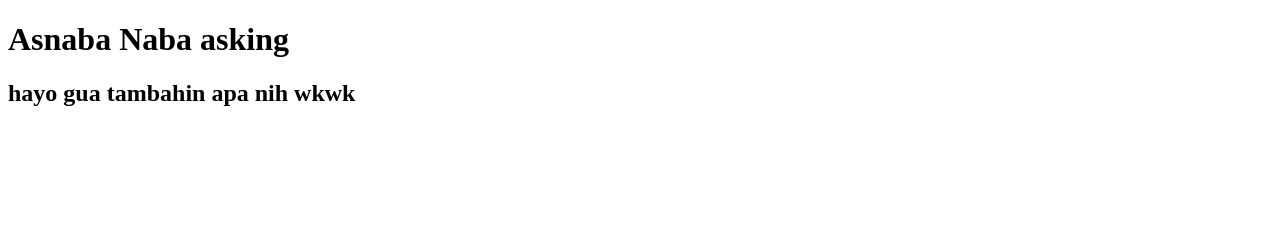
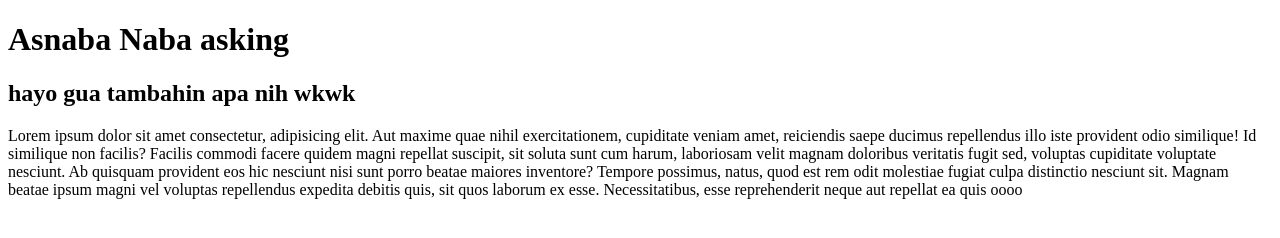
Before and after one commit to nabati17/bljgit, a plain HTML site: page index.html in a window 1280 px wide. Drawn offline with Linux system fonts and the light colour scheme.

Commit message:
gua tambah parafgraf

```diff
--- a/index.html
+++ b/index.html
@@ -9,5 +9,17 @@
   <body>
     <h1>Asnaba Naba asking</h1>
     <h2>hayo gua tambahin apa nih wkwk</h2>
+    <p>
+      Lorem ipsum dolor sit amet consectetur, adipisicing elit. Aut maxime quae
+      nihil exercitationem, cupiditate veniam amet, reiciendis saepe ducimus
+      repellendus illo iste provident odio similique! Id similique non facilis?
+      Facilis commodi facere quidem magni repellat suscipit, sit soluta sunt cum
+      harum, laboriosam velit magnam doloribus veritatis fugit sed, voluptas
+      cupiditate voluptate nesciunt. Ab quisquam provident eos hic nesciunt nisi
+      sunt porro beatae maiores inventore? Tempore possimus, natus, quod est rem
+      odit molestiae fugiat culpa distinctio nesciunt sit. Magnam beatae ipsum
+      magni vel voluptas repellendus expedita debitis quis, sit quos laborum ex
+      esse. Necessitatibus, esse reprehenderit neque aut repellat ea quis oooo
+    </p>
   </body>
 </html>
```
